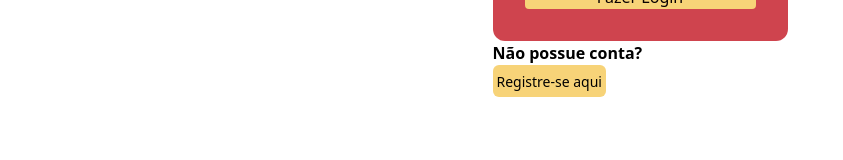
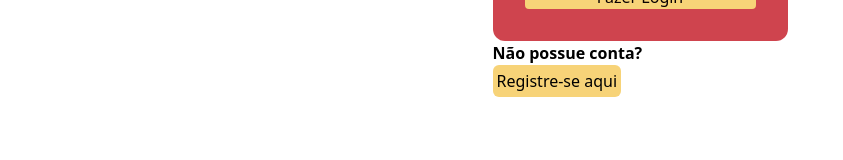
Before and after one commit to Marce1in/Antnest, a React (Vite) app: page /registro#/login in a window 1280 px wide. Shown: the part 445-605 px from the top of the page, without its empty margins (0-843 px from the left). Built offline with nearby package versions, Linux system fonts and the light colour scheme.

Commit message:
tamanho texto

```diff
--- a/src/pages/login/components/LoginForm.jsx
+++ b/src/pages/login/components/LoginForm.jsx
@@ -64,9 +64,7 @@ export default function LoginForm() {
           <div className="">
             <p className="font-bold">Não possue conta? </p>
             <button className="bg-secondary rounded-md p-1">
-              <Link to="/registro" className="text-sm">
-                Registre-se aqui
-              </Link>
+              <Link to="/registro">Registre-se aqui</Link>
             </button>
           </div>
         </form>
```
